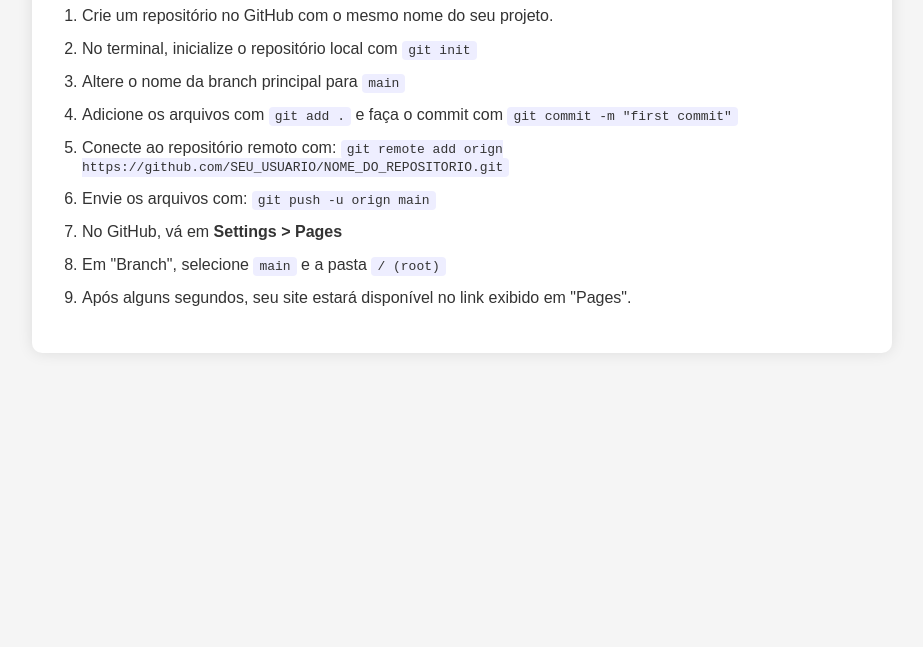
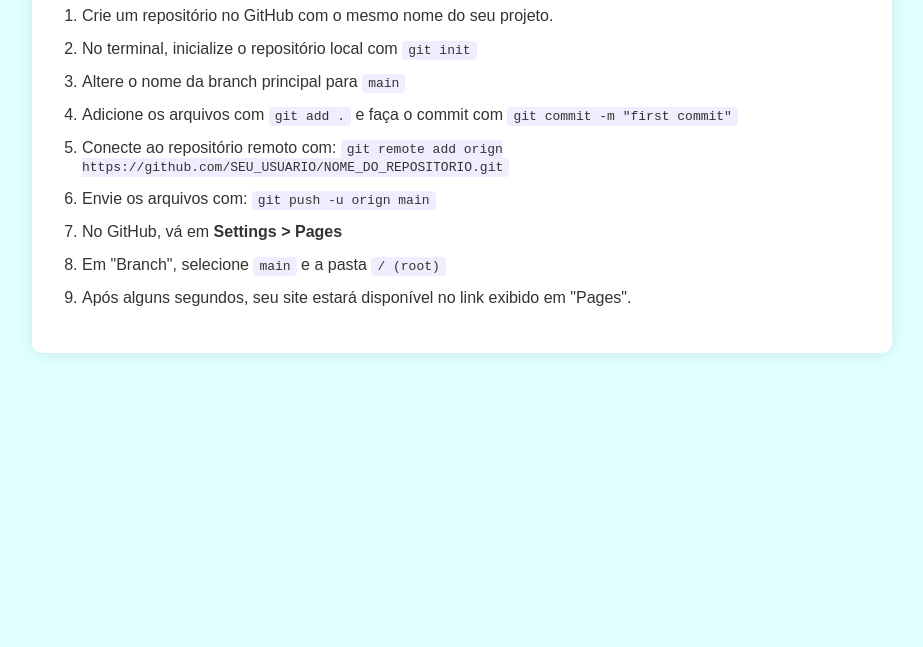
Before and after one commit to MarianaProque/Site-de-teste-GitHub, a plain HTML site: page index.html in a window 1280 px wide. Shown: the part 153-800 px from the top of the page, without its empty margins (178-1101 px from the left). Drawn offline with Linux system fonts and the light colour scheme.

Commit message:
mudando a cor de fundo

```diff
--- a/style.css
+++ b/style.css
@@ -1,6 +1,6 @@
 body {
     font-family: Arial, sans-serif;
-    background-color: #f5f5f5;
+    background-color: lightcyan;
     color: #333;
     margin: 0;
     padding: 0;
```
